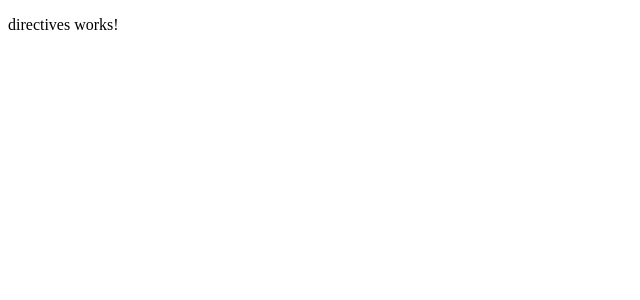
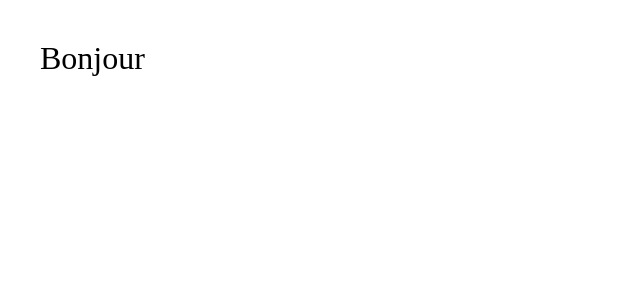
Before and after one commit to mvidailhet/formation-angular-avance, an Angular app: page /directives in a window 1280 px wide. Shown: the top 300 px of the page, without its empty margins (0-640 px from the left). Built offline with nearby package versions, Linux system fonts and the light colour scheme.

Commit message:
Basic div with styles

```diff
--- a/src/app/pages/directives/directives.component.html
+++ b/src/app/pages/directives/directives.component.html
@@ -1 +1,3 @@
-<p>directives works!</p>
+<div class="item">
+  Bonjour
+</div>
--- a/src/app/pages/directives/directives.component.scss
+++ b/src/app/pages/directives/directives.component.scss
@@ -0,0 +1,4 @@
+.item {
+  padding: 32px;
+  font-size: 32px;
+}
```
